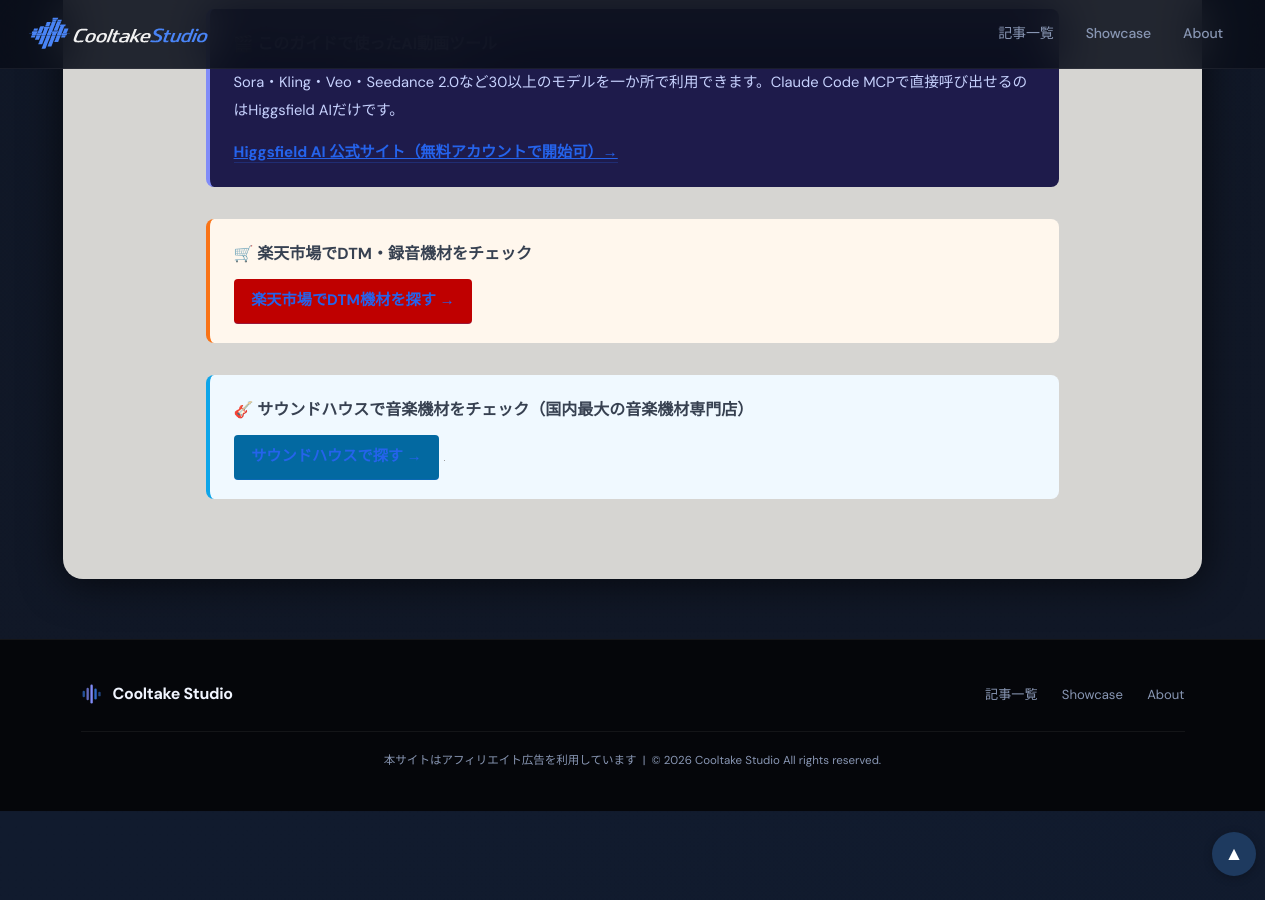
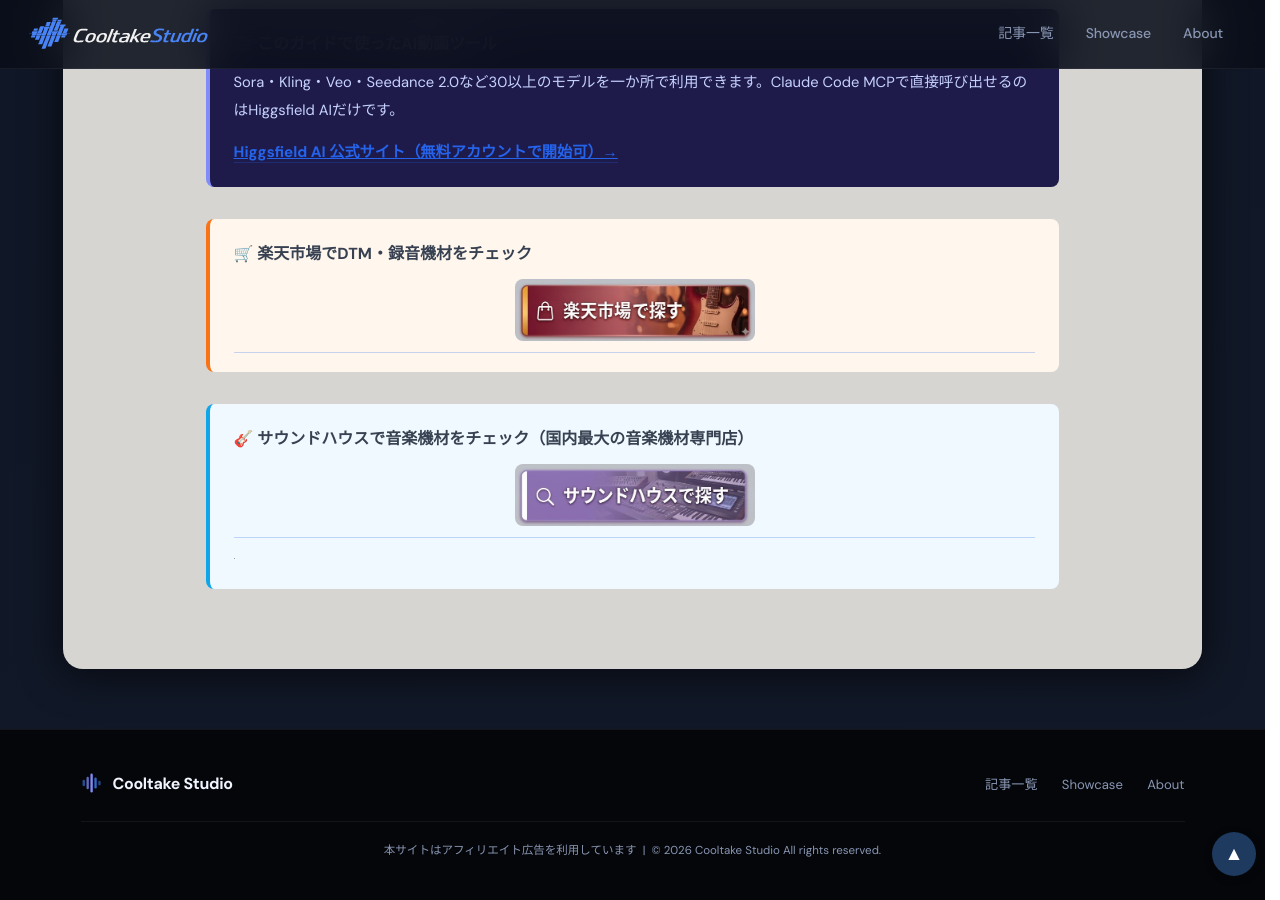
Before and after one commit to cooltake/cooltake-staging, a Jekyll site: the page built from _posts/2026-06-21-higgsfield-mcp-music-video-guide.md, in a window 1280 px wide and 900 px high, scrolled down 11085 px. Built offline with Jekyll 4.4.1, drawn with Linux system fonts in a browser that asks for light colours; some web fonts are replaced.

```diff
--- a/_posts/2026-06-21-higgsfield-mcp-music-video-guide.md
+++ b/_posts/2026-06-21-higgsfield-mcp-music-video-guide.md
@@ -326,11 +326,11 @@
 
 <div style="margin:2rem 0;padding:1.2rem 1.5rem;background:#fff7ed;border-left:4px solid #f97316;border-radius:8px;">
 <p style="margin:0 0 .6rem;font-weight:bold;font-size:1rem;">&#x1F6D2; 楽天市場でDTM・録音機材をチェック</p>
-<a href="https://search.rakuten.co.jp/search/mall/DTM+音楽制作/" rel="nofollow" referrerpolicy="no-referrer-when-downgrade" style="display:inline-block;background:#bf0000;color:#fff;padding:.45rem 1.1rem;border-radius:4px;text-decoration:none;font-weight:bold;font-size:.95rem;">楽天市場でDTM機材を探す →</a>
+<a href="https://search.rakuten.co.jp/search/mall/DTM+音楽制作/" rel="nofollow" referrerpolicy="no-referrer-when-downgrade" style="display:block;text-decoration:none;text-align:center;"><img src="/assets/images/btn-rakuten.jpg" alt="楽天市場で探す" width="240" style="height:auto;border-radius:8px;display:inline-block;"></a>
 </div>
 
 <div style="margin:2rem 0;padding:1.2rem 1.5rem;background:#f0f9ff;border-left:4px solid #0ea5e9;border-radius:8px;">
 <p style="margin:0 0 .6rem;font-weight:bold;font-size:1rem;">&#x1F3B8; サウンドハウスで音楽機材をチェック（国内最大の音楽機材専門店）</p>
-<a href="https://h.accesstrade.net/sp/cc?rk=01001xqc00os63&url=https%3A%2F%2Fwww.soundhouse.co.jp%2Fsearch%2Findex%2F%3Fsearch_all%3DDTM" rel="nofollow" referrerpolicy="no-referrer-when-downgrade" style="display:inline-block;background:#0369a1;color:#fff;padding:.45rem 1.1rem;border-radius:4px;text-decoration:none;font-weight:bold;font-size:.95rem;">サウンドハウスで探す →</a>
+<a href="https://h.accesstrade.net/sp/cc?rk=01001xqc00os63&url=https%3A%2F%2Fwww.soundhouse.co.jp%2Fsearch%2Findex%2F%3Fsearch_all%3DDTM" rel="nofollow" referrerpolicy="no-referrer-when-downgrade" style="display:block;text-decoration:none;text-align:center;"><img src="/assets/images/btn-soundhouse.jpg" alt="サウンドハウスで探す" width="240" style="height:auto;border-radius:8px;display:inline-block;"></a>
 <img src="https://h.accesstrade.net/sp/rr?rk=01001xqc00os63" width="1" height="1" border="0" alt="" loading="lazy">
 </div>
```
